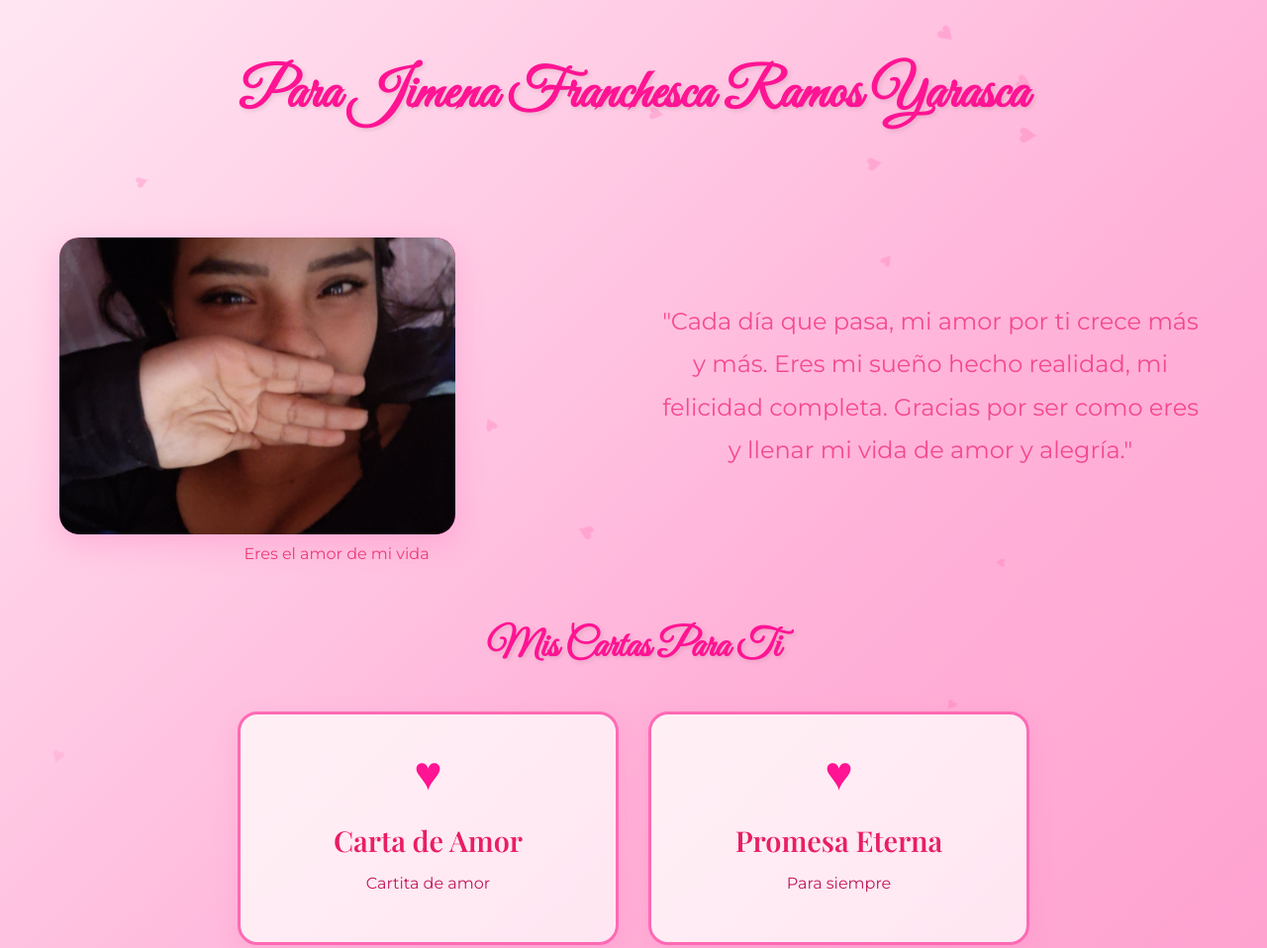
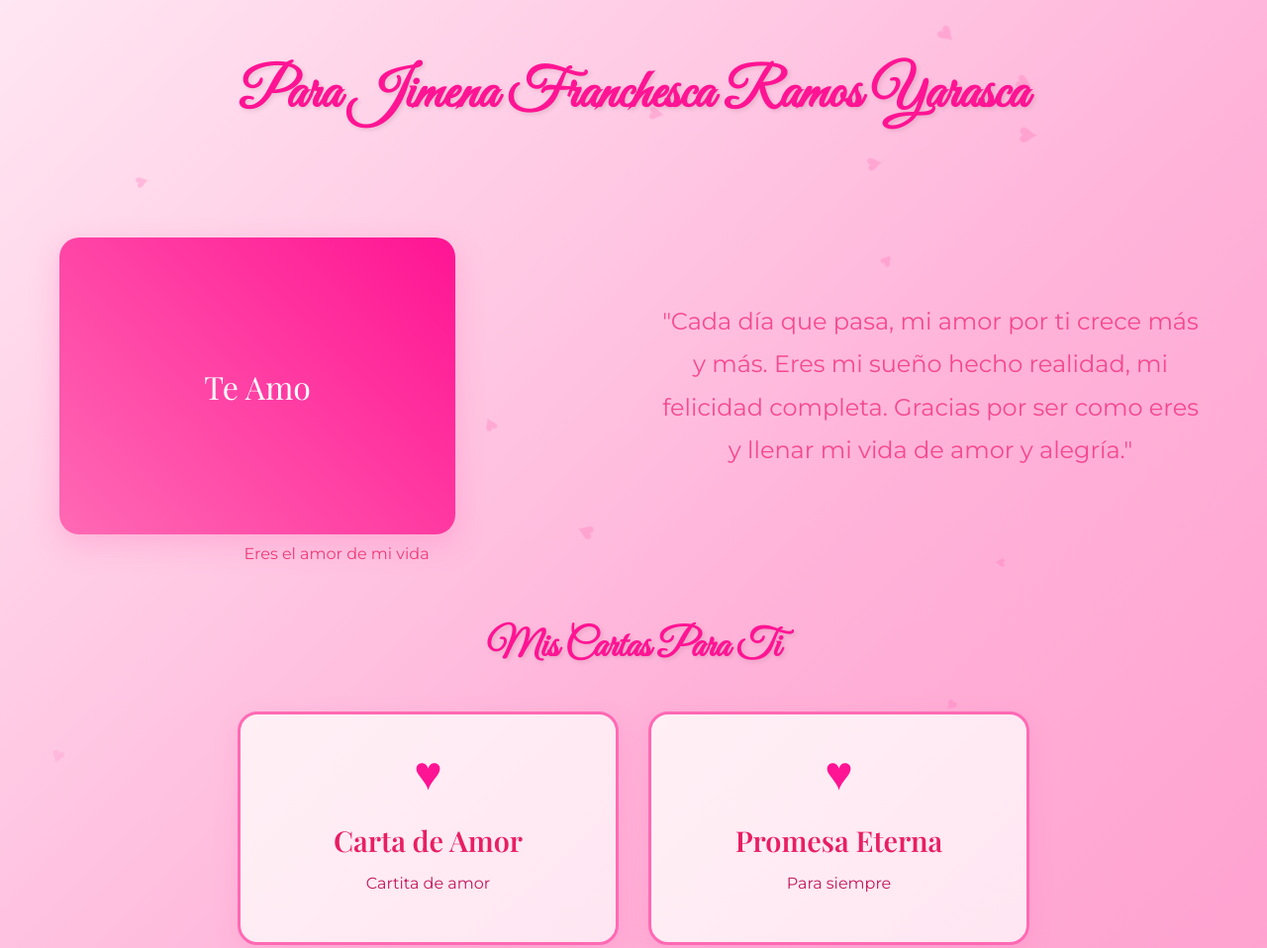
Before and after one commit to paramenita/paramenita.github.io, a plain HTML site: page index.html in a window 1280 px wide. Shown: the top 958 px of the page at 99% size. Drawn offline with nearby package versions, Linux system fonts and the light colour scheme.

Commit message:
index.html

```diff
--- a/index.html
+++ b/index.html
@@ -301,7 +301,7 @@
         <main class="main-content">
             <section class="image-section">
                 <div class="romantic-image">
-                    <img src="jimena.png" alt="Jimena" style="width: 100%; height: 100%; object-fit: cover; border-radius: 20px; ">
+                   Te Amo
                 </div>
                 <p style="color: #ee3a76; font-size: 1rem; margin-top: -10px;">
                     Eres el amor de mi vida
```
